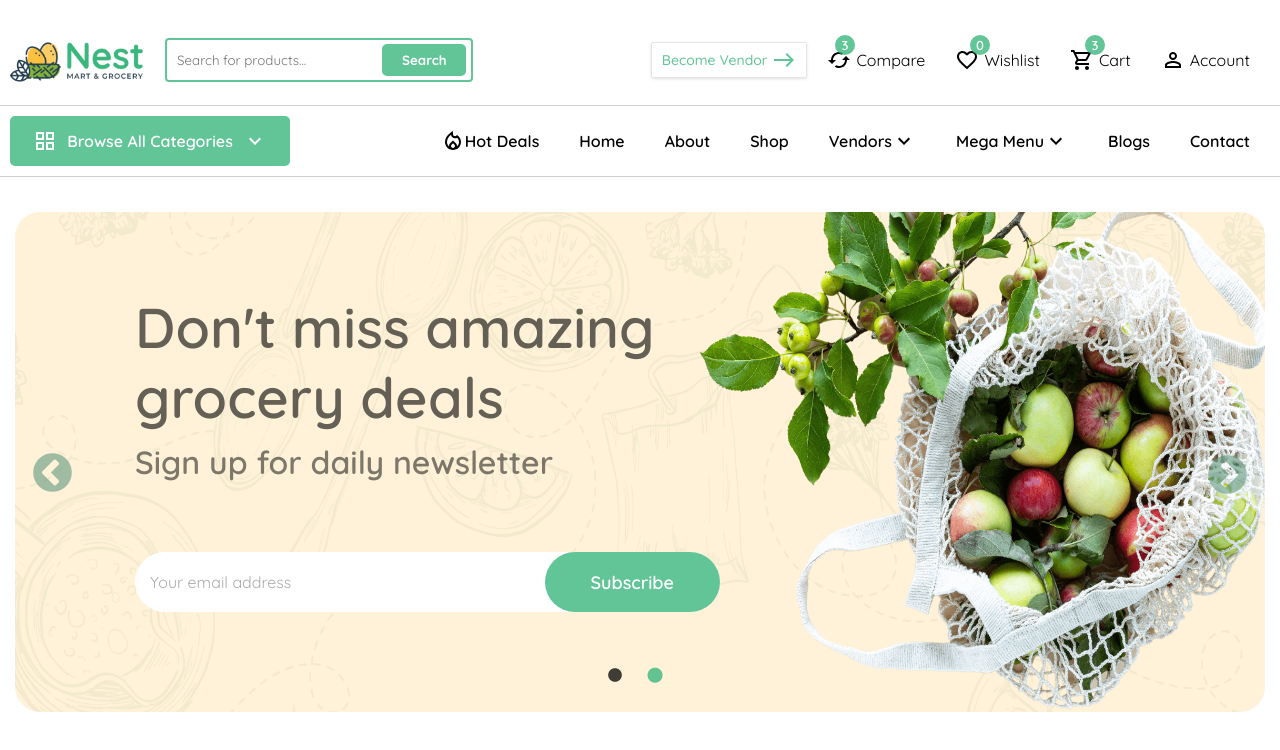
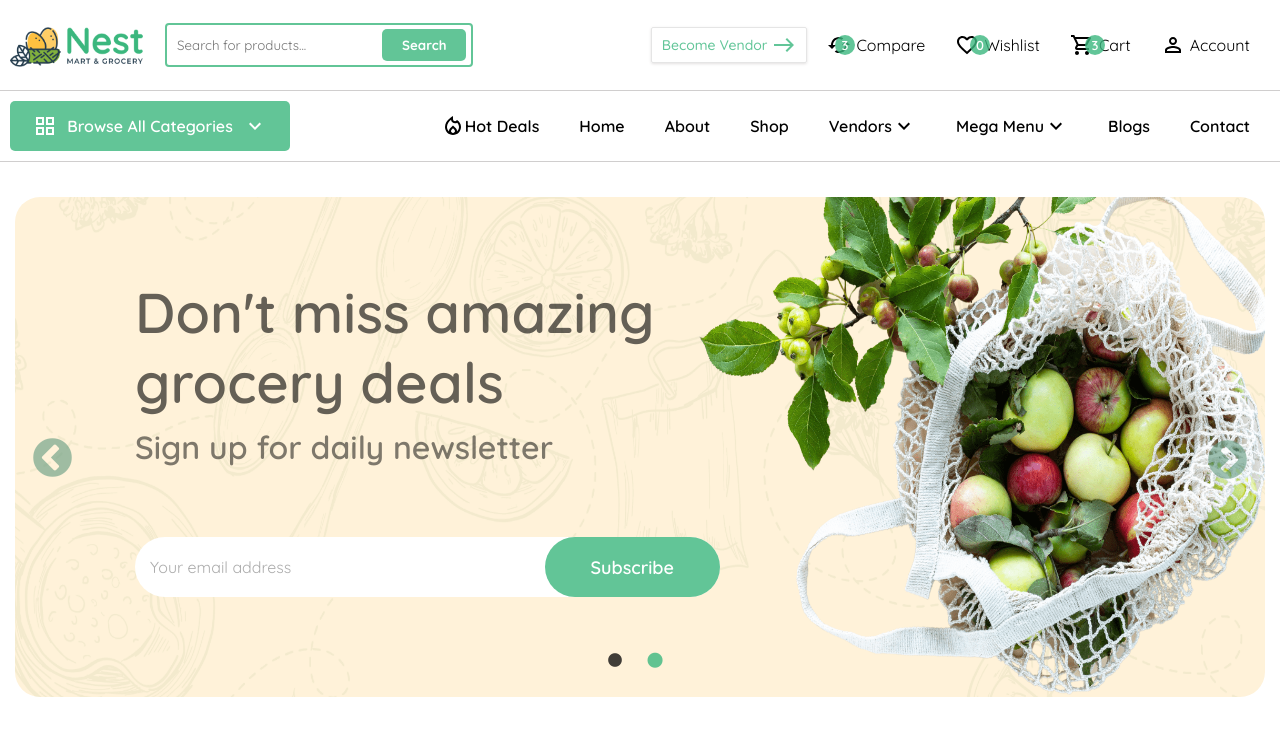
Before and after one commit to nareshm5796/EkartGrocery.in, a React (Create React App) app: page / in a window 1280 px wide. Shown: the top 750 px of the page. Built offline with nearby package versions, Linux system fonts and the light colour scheme.

Commit message:
header fles error8

```diff
--- a/src/components/headers/Header.css
+++ b/src/components/headers/Header.css
@@ -61,5 +61,5 @@
 
 .select{z-index: 1 !important;}
 .VendorDropDown{position: absolute; top: 155px !important; z-index: 1 !important;}
-.megaMenuDropDown{ width: 100% ;position: absolute;  top: 155px !important; right: 0px;
+.megaMenuDropDown{ width: 100% ; position: absolute;  top: 155px !important; right: 0px;
                   background-color: rgb(255, 255, 255); z-index: 1 !important; }
--- a/src/components/headers/Header.js
+++ b/src/components/headers/Header.js
@@ -27,7 +27,7 @@ const Header=()=>{
         const [megaopen, setmegaopen] = useState(false);
 
         return(<div className='header'>
-                <div className='header-part1' style={{display: 'flex', alignItems:'center',justifyContent:'space-between', marginTop:'15px'}}>
+                <div className='header-part1' style={{display: 'flex', alignItems:'center',justifyContent:'space-between'}}>
                         <div className='logo-section'>
                                 <img src={logo} className="App-logo" alt="logo" />
                                 <div className='searchbar'><input type='text' placeholder='Search for products...'/><button>Search</button></div>
@@ -57,7 +57,7 @@ const Header=()=>{
                                         <div className='VendorDropDown' onClick={()=>setvenderDropdownVisible(false)} onMouseLeave={()=>setvenderDropdownVisible(false)}>
                                                 {isvenderDropdownVisible && (<VendorDropDown/>)}
                                         </div>
-                                        <li className='nav-item'><button className='Mega-menu-btn' onClick={()=>setmegaopen(!megaopen)} onMouseLeave={()=>setmegaopen(false)} onMouseEnter={()=>setmegaopen(true)}   >Mega Menu<KeyboardArrowDownOutlinedIcon/></button></li>
+                                        <li className='nav-item'><button className='Mega-menu-btn' onClick={()=>setmegaopen(!megaopen)}  onMouseEnter={()=>setmegaopen(true)}   >Mega Menu<KeyboardArrowDownOutlinedIcon/></button></li>
 
                                         <li className='nav-item'><Link to='/blogs'>Blogs</Link></li>
                                         <li className='nav-item'><Link to='/contact'>Contact</Link></li>
```
